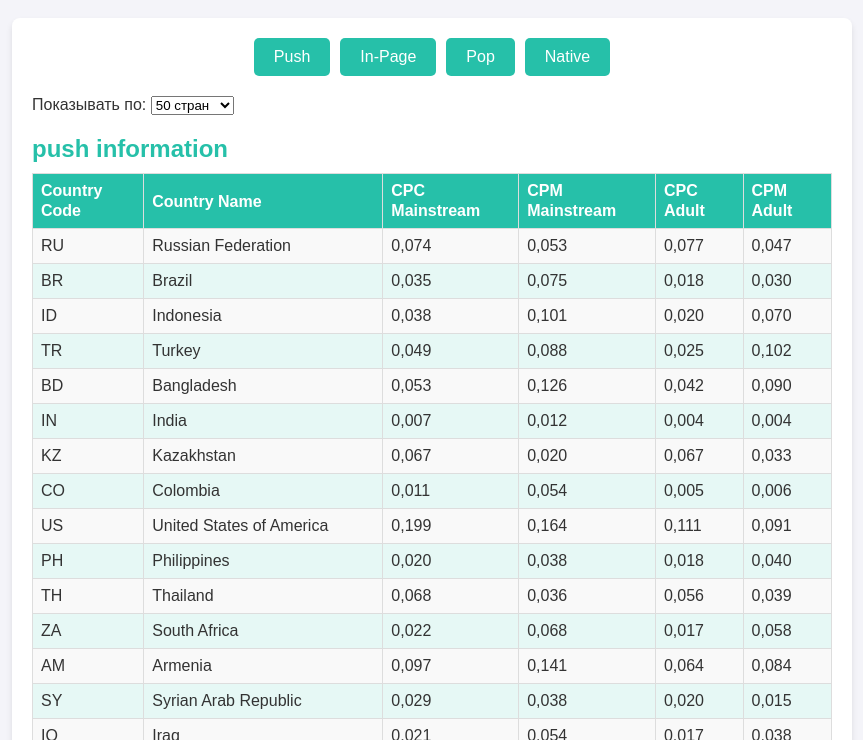
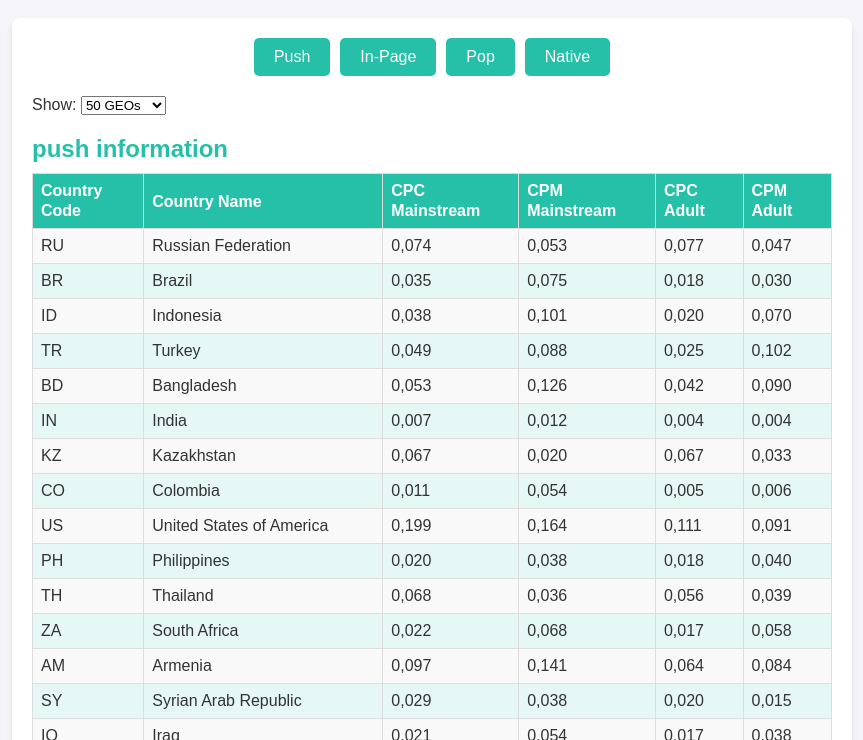
Before and after one commit to imaxlazarenko1/evarates_test2.github.io, a website: page index.html in a window 1280 px wide. Shown: the part 60-800 px from the top of the page, without its empty margins (208-1071 px from the left). Drawn offline with Linux system fonts and the light colour scheme.

Commit message:
Update index.html

```diff
--- a/index.html
+++ b/index.html
@@ -36,10 +36,10 @@
 
         <!-- Выбор количества строк -->
         <div class="pagination-controls">
-            <label for="rowsPerPage">Показывать по:</label>
+            <label for="rowsPerPage">Show:</label>
             <select id="rowsPerPage">
-                <option value="50">50 стран</option>
-                <option value="100">100 стран</option>
+                <option value="50">50 GEOs</option>
+                <option value="100">100 GEOs</option>
             </select>
         </div>
 
```
